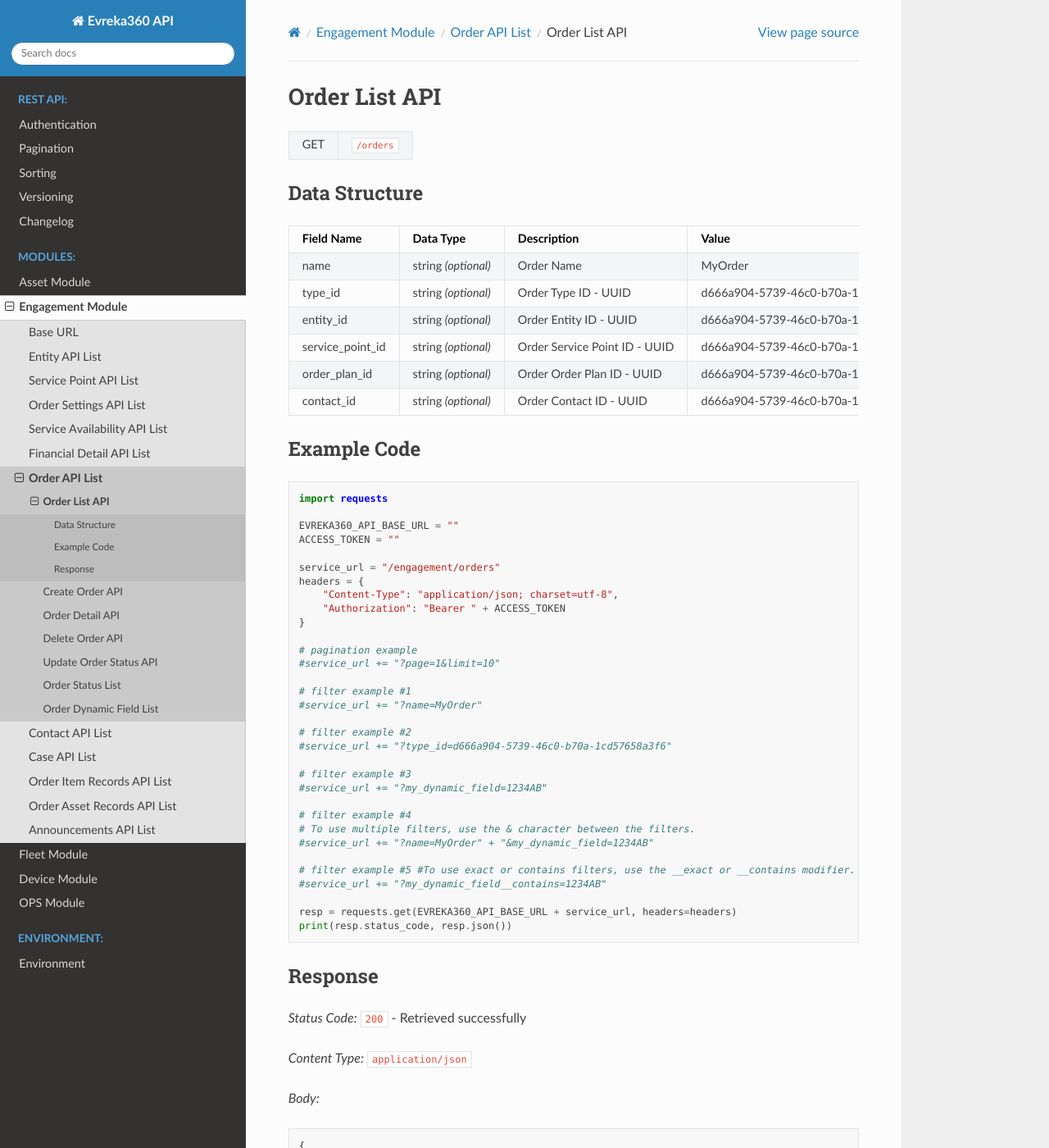
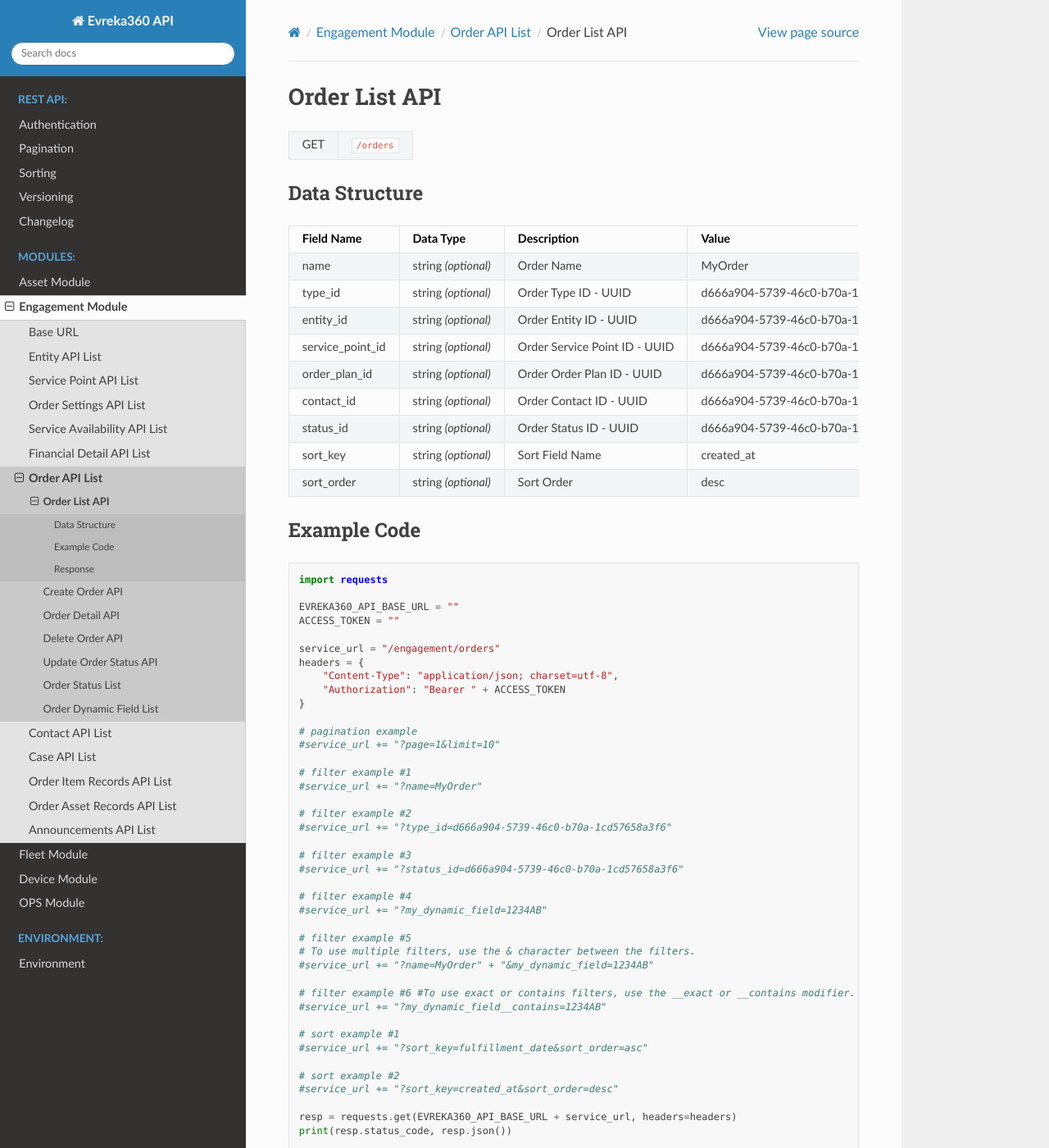
Before and after one commit to evrekadev/evreka-api-doc, a Sphinx documentation site: the page built from source/engagement/order/list.rst, in a window 1280 px wide and 1400 px high. Shown: the whole window at 82% size. Built offline with Sphinx 7.4.7 and the Read the Docs theme 3.1.0, drawn with Linux system fonts in a browser that asks for light colours.

Commit message:
DEV-19404
status_id, sort_key and sort_order params added to order list document

```diff
--- a/source/engagement/order/list.rst
+++ b/source/engagement/order/list.rst
@@ -30,6 +30,12 @@ Data Structure
    +-------------------------+--------------------------------------------------------------+---------------------------------------------------+-------------------------------------------------------+
    | contact_id              | string *(optional)*                                          | Order Contact ID - UUID                           | d666a904-5739-46c0-b70a-1cd57658a3f6                  |
    +-------------------------+--------------------------------------------------------------+---------------------------------------------------+-------------------------------------------------------+
+   | status_id               | string *(optional)*                                          | Order Status ID - UUID                            | d666a904-5739-46c0-b70a-1cd57658a3f6                  |
+   +-------------------------+--------------------------------------------------------------+---------------------------------------------------+-------------------------------------------------------+
+   | sort_key                | string *(optional)*                                          | Sort Field Name                                   | created_at                                            |
+   +-------------------------+--------------------------------------------------------------+---------------------------------------------------+-------------------------------------------------------+
+   | sort_order              | string *(optional)*                                          | Sort Order                                        | desc                                                  |
+   +-------------------------+--------------------------------------------------------------+---------------------------------------------------+-------------------------------------------------------+
 
 
 Example Code
@@ -58,14 +64,23 @@ Example Code
     #service_url += "?type_id=d666a904-5739-46c0-b70a-1cd57658a3f6"
 
     # filter example #3
+    #service_url += "?status_id=d666a904-5739-46c0-b70a-1cd57658a3f6"
+
+    # filter example #4
     #service_url += "?my_dynamic_field=1234AB"
 
-    # filter example #4
+    # filter example #5
     # To use multiple filters, use the & character between the filters.
     #service_url += "?name=MyOrder" + "&my_dynamic_field=1234AB"
 
-    # filter example #5 #To use exact or contains filters, use the __exact or __contains modifier. If not specified, the default is contains.
+    # filter example #6 #To use exact or contains filters, use the __exact or __contains modifier. If not specified, the default is contains.
     #service_url += "?my_dynamic_field__contains=1234AB"
+
+    # sort example #1
+    #service_url += "?sort_key=fulfillment_date&sort_order=asc"
+
+    # sort example #2
+    #service_url += "?sort_key=created_at&sort_order=desc"
 
     resp = requests.get(EVREKA360_API_BASE_URL + service_url, headers=headers)
     print(resp.status_code, resp.json())
```
